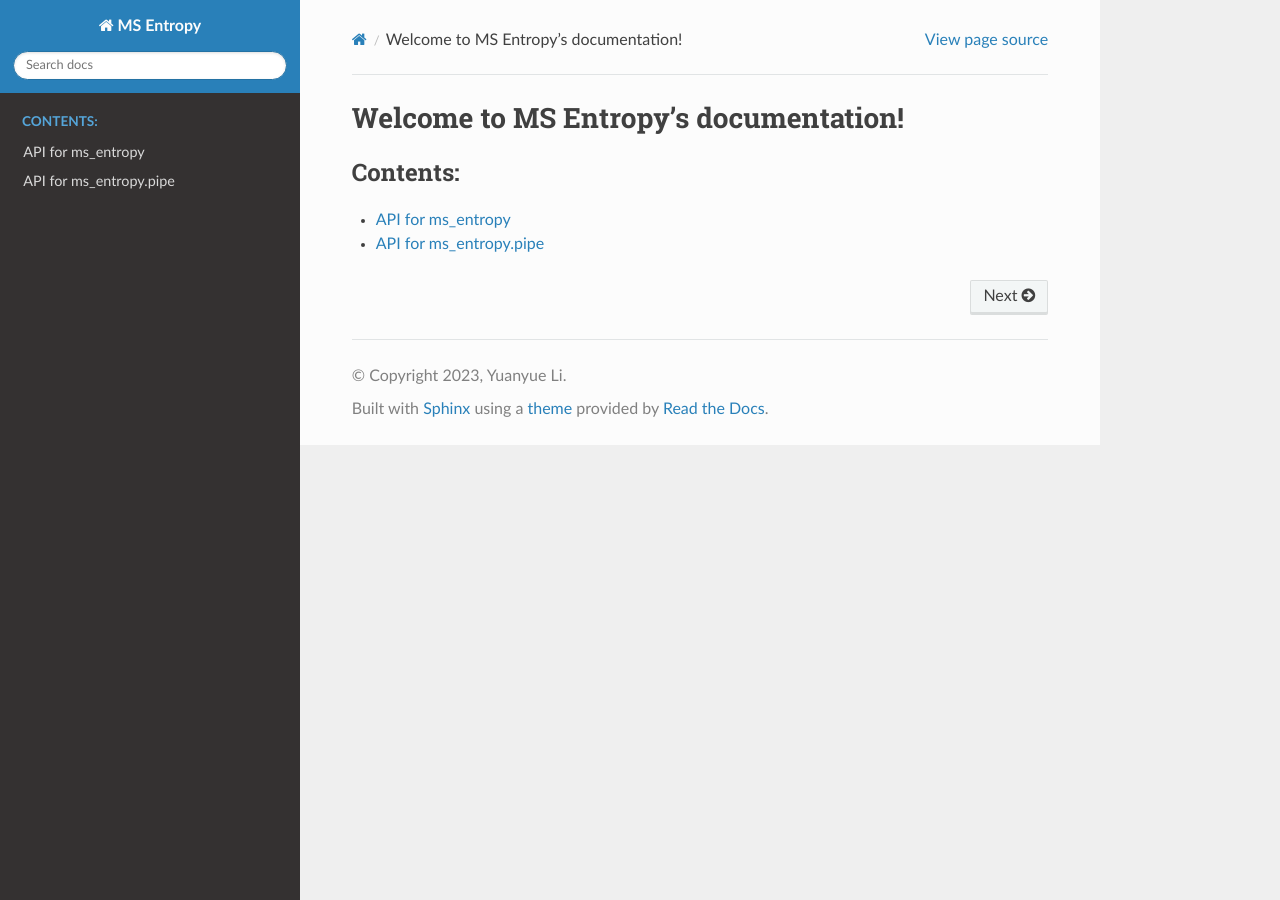
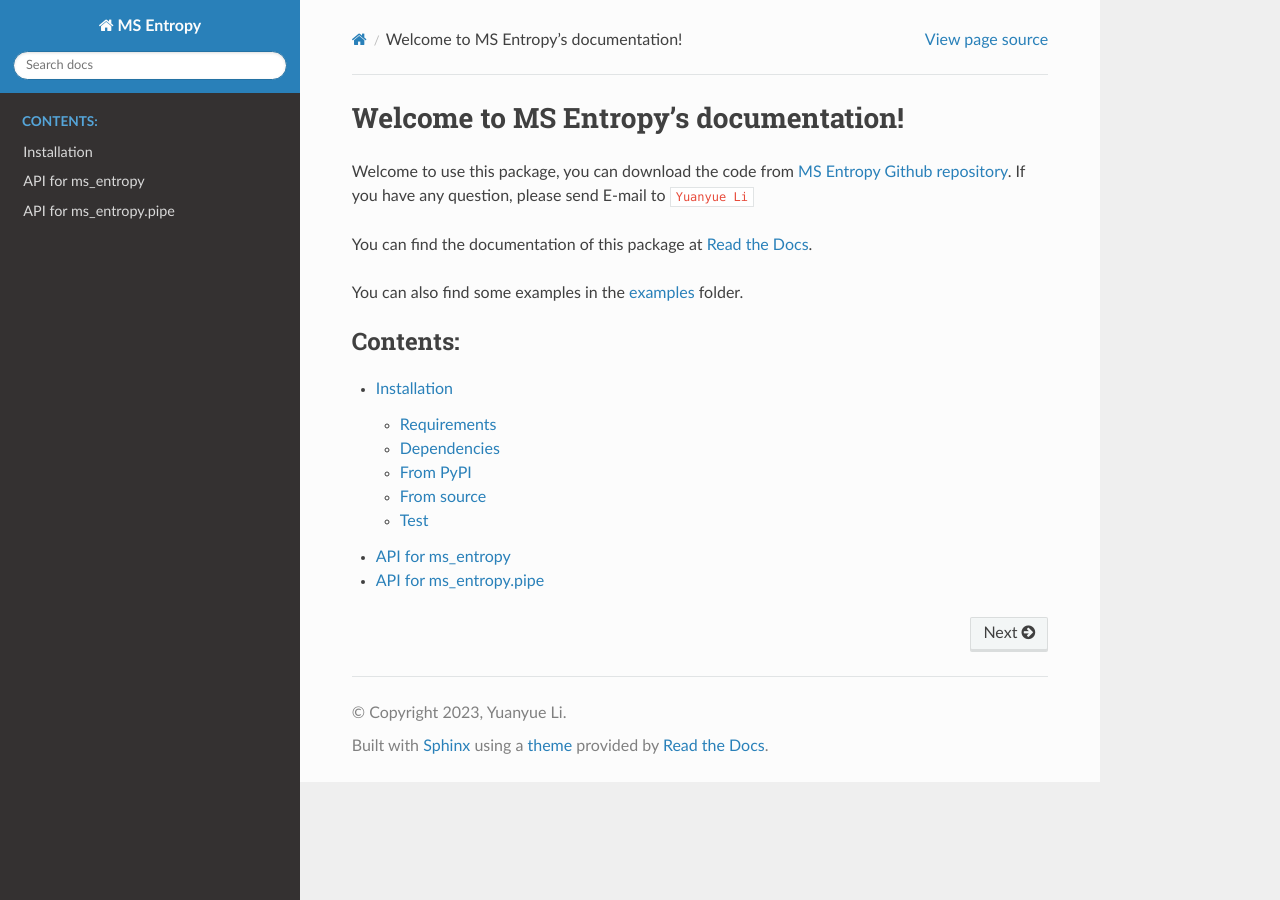
Before and after one commit to YuanyueLi/MSEntropy, a Sphinx documentation site: the page built from docs/source/index.rst, in a window 1280 px wide. Built offline with Sphinx 7.4.7 and the Read the Docs theme 2.0.0, drawn with Linux system fonts in a browser that asks for light colours; cross-references to code outside the pages are shown as plain code.

Commit message:
Add the install section.

```diff
--- a/docs/source/index.rst
+++ b/docs/source/index.rst
@@ -6,9 +6,17 @@
 Welcome to MS Entropy's documentation!
 ======================================
 
+Welcome to use this package, you can download the code from `MS Entropy Github repository <https://github.com/YuanyueLi/MSEntropy>`_.
+If you have any question, please send E-mail to :email:`Yuanyue Li <liyuanyue@gmail.com>`
+
+You can find the documentation of this package at `Read the Docs <https://msentropy.readthedocs.io>`_.
+
+You can also find some examples in the `examples <https://github.com/YuanyueLi/FlashEntropySearch/tree/main/examples>`_ folder.
+
 .. toctree::
    :maxdepth: 2
    :caption: Contents:
 
+   install
    api
    api_pipe
--- a/pyproject.toml
+++ b/pyproject.toml
@@ -28,7 +28,7 @@
 dependencies = ["numpy >= 1.9.3"]
 
 [project.optional-dependencies]
-all = ["lz4 >= 4.3.2", "msgpack >= 1.0.5", "pyteomics == 4.6", "cupy >= 12.0.0"]
+all = ["lz4 >= 4.3.2", "msgpack >= 1.0.5", "pyteomics >= 4.6", "cupy >= 12.0.0"]
 gpu = ["cupy >= 12.0.0"]
 
 
```
Also changed, not shown: docs/source/install.rst (added, +68 -0 lines).
